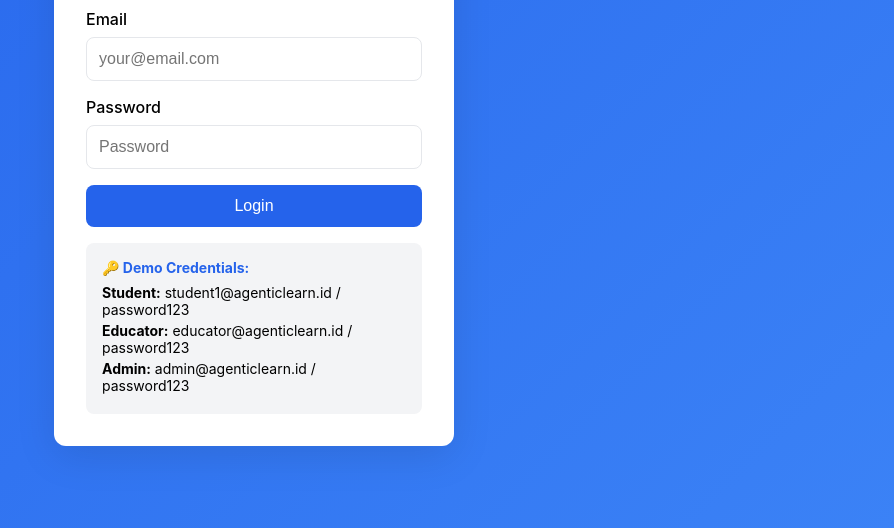
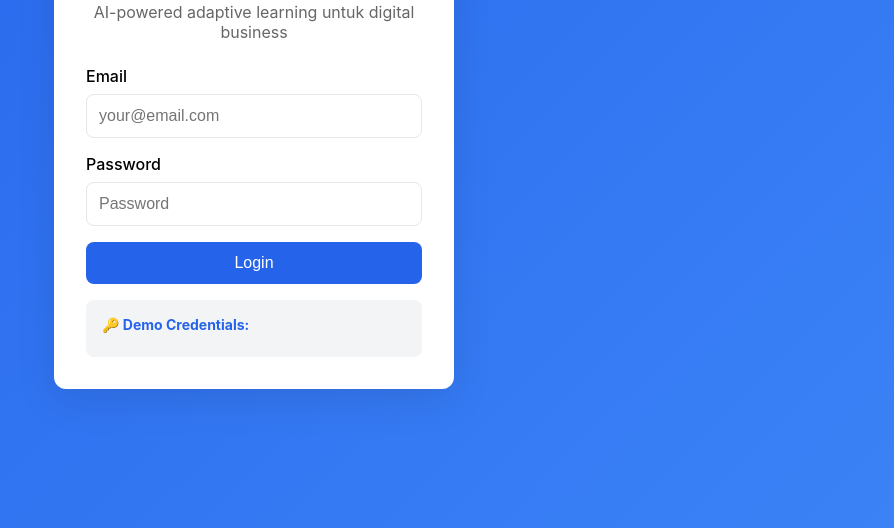
Before and after one commit to mubaroqadb/agenticlearn-auth, a plain HTML site: page index.html in a window 1280 px wide. Shown: the part 272-800 px from the top of the page, without its empty margins (386-1280 px from the left). Drawn offline with Linux system fonts and the light colour scheme.

Commit message:
🔒 Remove demo credentials from index.html for security
- Removed exposed demo credentials from frontend
- Credentials should only exist in backend for authentication
- Improved security posture for production deployment

```diff
--- a/index.html
+++ b/index.html
@@ -73,9 +73,6 @@
 
         <div class="demo-credentials">
             <h4>🔑 Demo Credentials:</h4>
-            <div class="demo-item"><strong>Student:</strong> student1@agenticlearn.id / password123</div>
-            <div class="demo-item"><strong>Educator:</strong> educator@agenticlearn.id / password123</div>
-            <div class="demo-item"><strong>Admin:</strong> admin@agenticlearn.id / password123</div>
         </div>
     </div>
 
```
